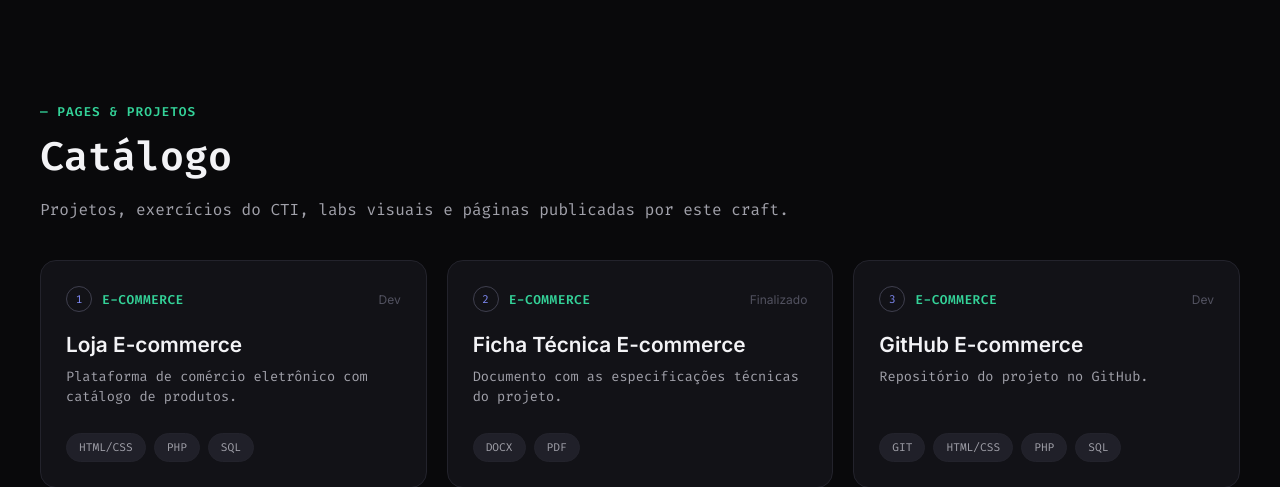
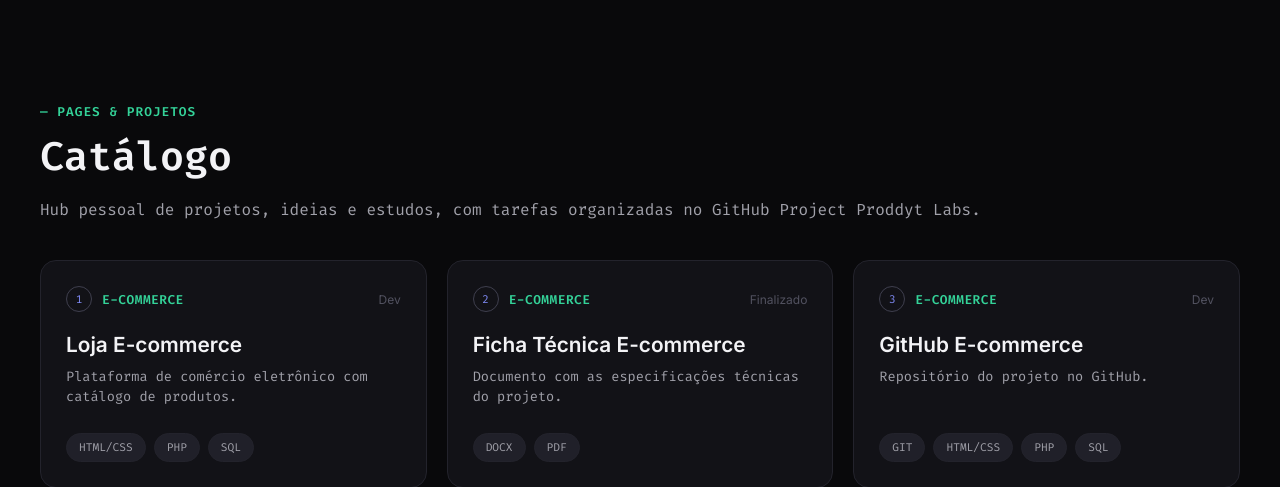
Before and after one commit to Proddy-0/labs-tvbox, a PHP site: page / in a window 1280 px wide. Shown: the part 98-585 px from the top of the page. Run offline with PHP 8.4, Linux system fonts and the light colour scheme.

Commit message:
Align Proddyt Labs hub structure docs
Co-authored-by: Proddy-0 <173091684+Proddy-0@users.noreply.github.com>

```diff
--- a/index.php
+++ b/index.php
@@ -52,7 +52,7 @@ if ($json_data === false) {
         <section class="section-header">
             <span class="section-tag">— PAGES & PROJETOS</span>
             <h2 class="section-title">Catálogo</h2>
-            <p class="section-desc">Projetos, exercícios do CTI, labs visuais e páginas publicadas por este craft.</p>
+            <p class="section-desc">Hub pessoal de projetos, ideias e estudos, com tarefas organizadas no GitHub Project Proddyt Labs.</p>
         </section>
 
         <section class="grid-catalogo">
```
Also changed, not shown: README.md.
